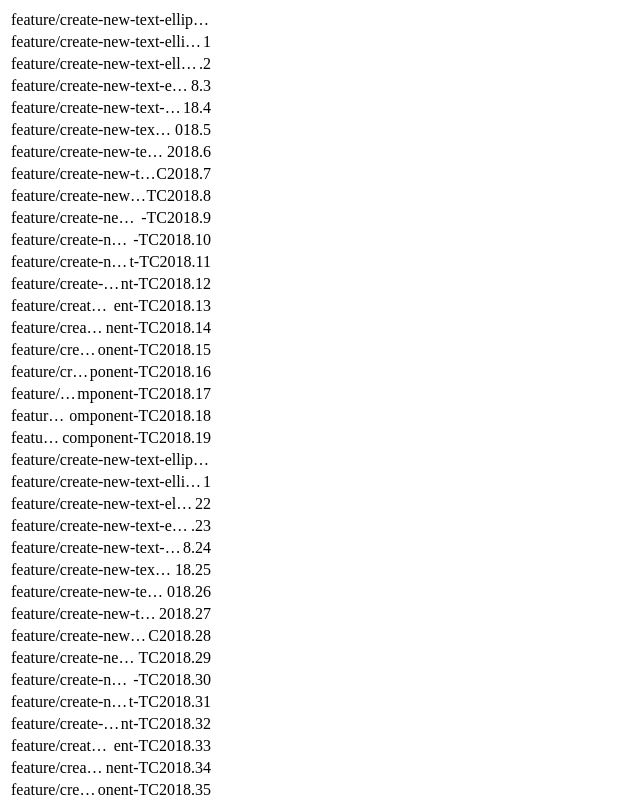
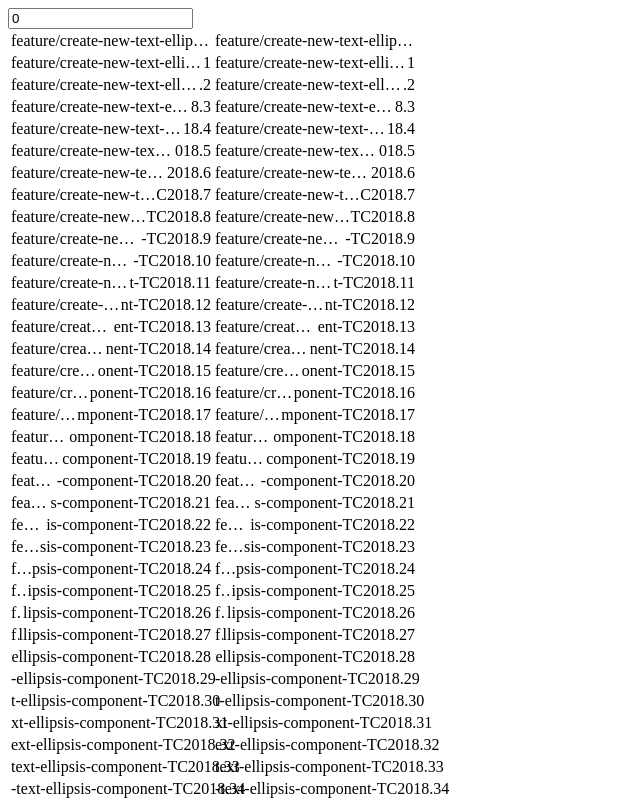
Before and after one commit to Margolin96/react-truncated-text, a React (Create React App) app: page / in a window 1280 px wide. Shown: the top 800 px of the page, without its empty margins (0-640 px from the left). Built offline with nearby package versions, Linux system fonts and the light colour scheme.

Commit message:
Demo environment

```diff
--- a/src/App.tsx
+++ b/src/App.tsx
@@ -1,23 +1,41 @@
-import React, { useMemo } from 'react';
+import React, { useMemo, useState } from 'react';
 
 import { TruncatedText } from './TruncatedText';
 
 function App() {
+  const [offset, setOffset] = useState(0);
+
   const items = useMemo(() => {
     return new Array(2000).fill(null).map((_, index) => {
       return {
         text: `feature/create-new-text-ellipsis-component-TC2018.${index}`,
-        tail: index % 20,
+        tail: index % 50 + offset,
       };
     })
-  }, []);
+  }, [offset]);
 
   return (
     <div className="App">
+      <input
+        type="number"
+        value={offset}
+        onChange={(e) => {
+          setOffset(Number(e.target.value));
+        }}
+      />
+
       <table>
         <tbody>
           { items.map(({ text, tail }, index) =>
             <tr key={index}>
+              <td width={200}>
+                <TruncatedText
+                  children={text}
+                  tailLength={tail}
+                  title={text}
+                />
+              </td>
+
               <td width={200}>
                 <TruncatedText
                   children={text}
--- a/src/index.tsx
+++ b/src/index.tsx
@@ -1,12 +1,12 @@
 import React from 'react';
-import ReactDOM from 'react-dom';
+import { createRoot } from 'react-dom/client';
 
 import App from './App';
 
-ReactDOM.render(
+const container = document.getElementById('root');
+
+createRoot(container!).render(
   <React.StrictMode>
     <App />
-  </React.StrictMode>,
-
-  document.getElementById('root')
+  </React.StrictMode>
 );
```
